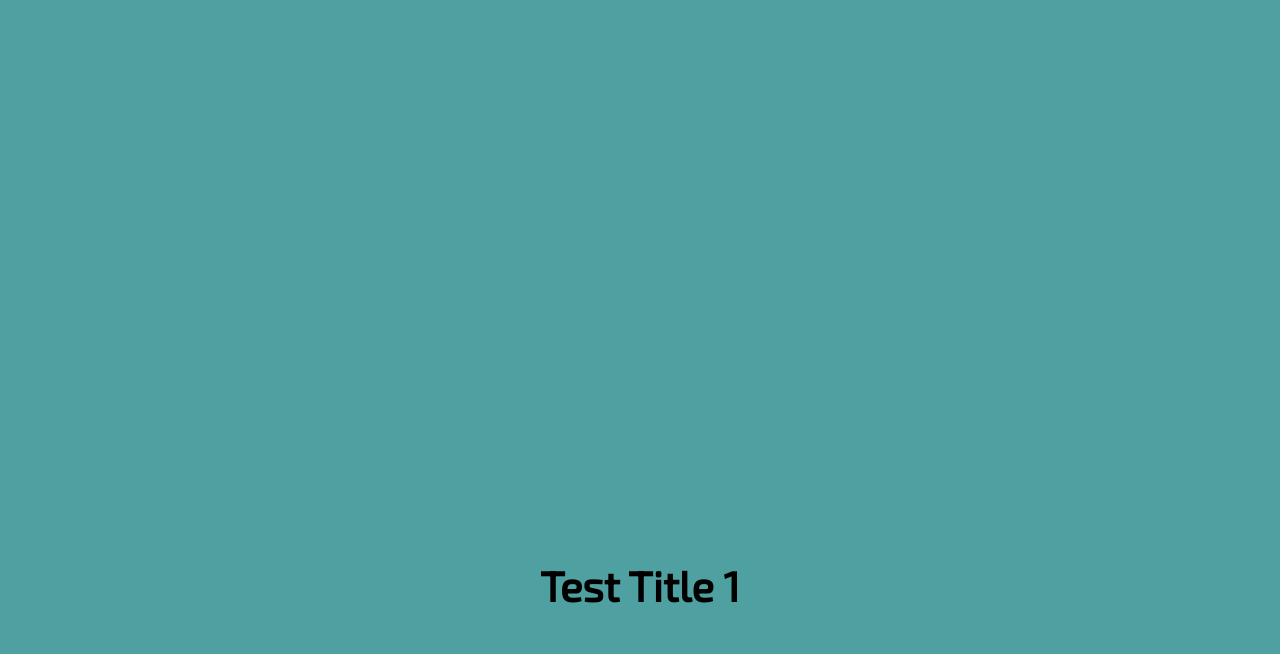
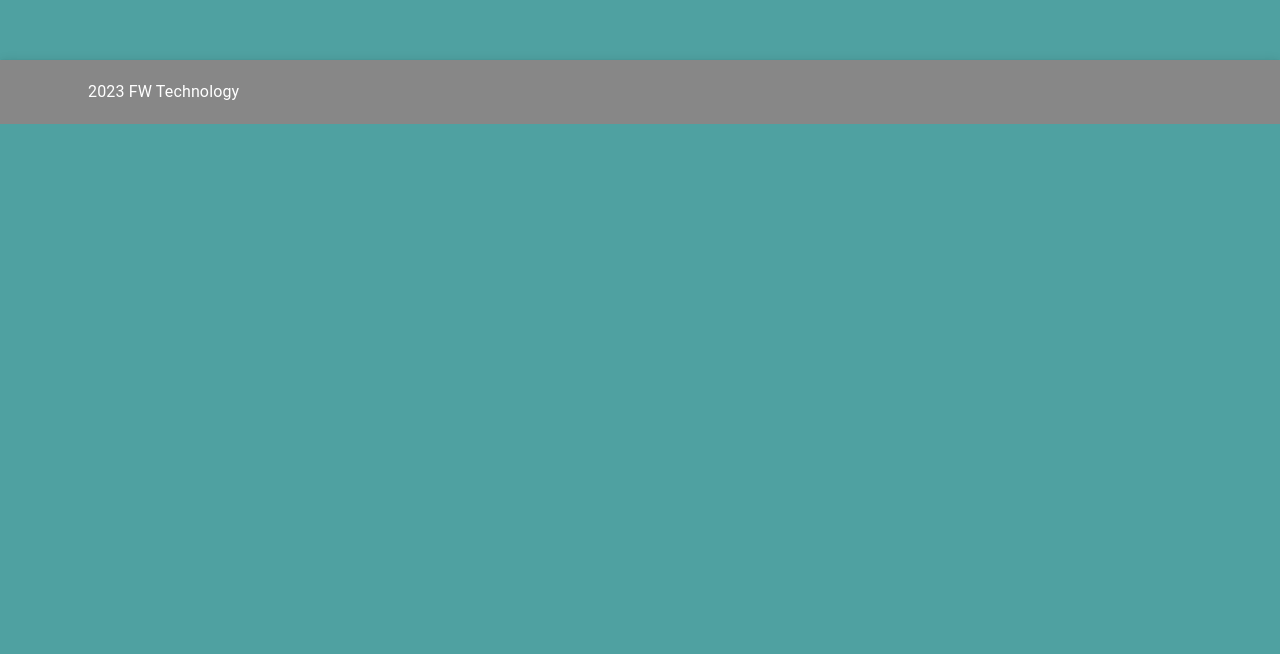
Before and after one commit to flynnWhelehan/website, a React (Create React App) app in the folder website/frontend/: page / in a window 1280 px wide. Shown: the part 986-1640 px from the top of the page. After the commit the page ends 1110 px from the top, so only its background shows below. Built offline with nearby package versions, Linux system fonts and the light colour scheme.

Commit message:
Stick footer to bottom of page

```diff
--- a/website/frontend/src/App.css
+++ b/website/frontend/src/App.css
@@ -6,9 +6,8 @@ body {
   font-weight: bold;
   font-family: 'Exo 2', sans-serif;
   background-color: #4fa1a1;
-  /*Testing padding*/
-  padding-bottom: 1000px;
 }
+
 .App-header h1 {
   margin-top: 0;
   margin-bottom: 0;
@@ -19,6 +18,10 @@ body {
 
 .App {
   text-align: center;
+  display: flex;
+  flex-direction: column;
+  justify-content: space-between;
+  min-height: 100vh;
 }
 
 .App-logo {
--- a/website/frontend/src/components/Footer.js
+++ b/website/frontend/src/components/Footer.js
@@ -1,9 +1,10 @@
 import React from 'react';
 import { AppBar, Toolbar, Typography, Container } from '@mui/material';
+import FooterStyle from './styles/Footer.css';
 
 function Footer() {
   return (
-    <AppBar position="static" style={{ background: '#878787' }}>
+    <AppBar position="static" className="footer" style={{ background: '#878787' }}>
       <Container>
         <Toolbar>
           <Typography variant="body1" color="inherit">
--- a/website/frontend/src/components/styles/Footer.css
+++ b/website/frontend/src/components/styles/Footer.css
@@ -1,4 +1,6 @@
 .footer {
     background: #878787;
-    flex-shrink: 0;
-}
+    position: absolute;
+    bottom: 0;
+    width: 100%;
+  }
--- a/website/frontend/src/pages/Home.js
+++ b/website/frontend/src/pages/Home.js
@@ -22,8 +22,7 @@ function Home() {
         </a>
       </header>
       <body>
-        <h1 className="title spaced-title">Test Title 1</h1>
-        <h1 className="title">Test Title 2</h1>
+
       </body>
     </div>
   );
```
